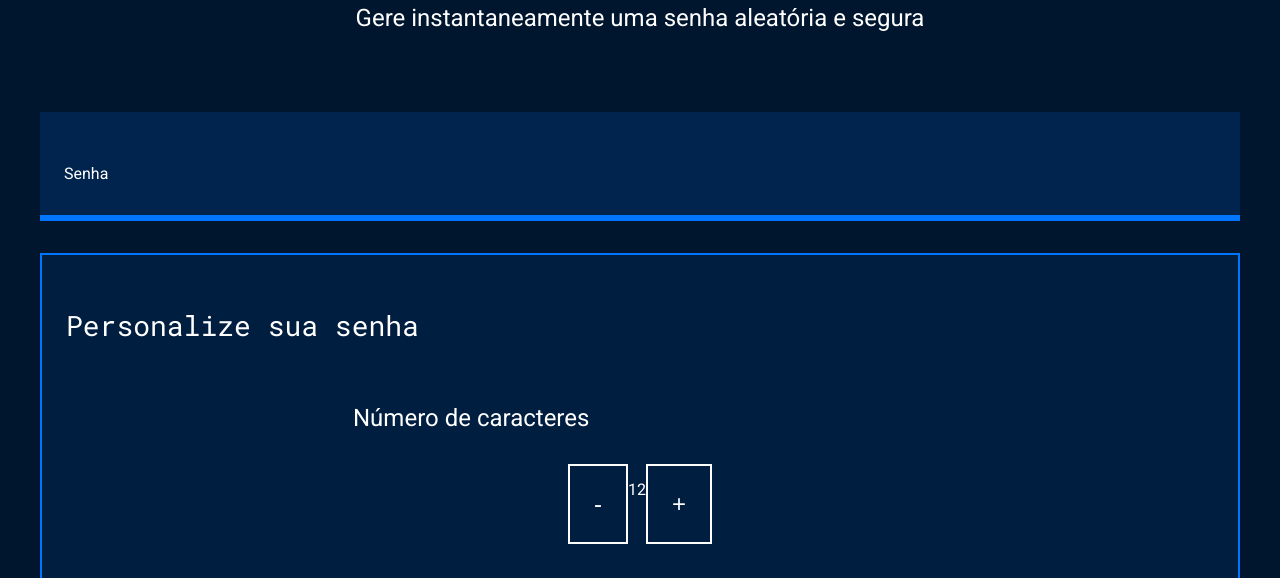
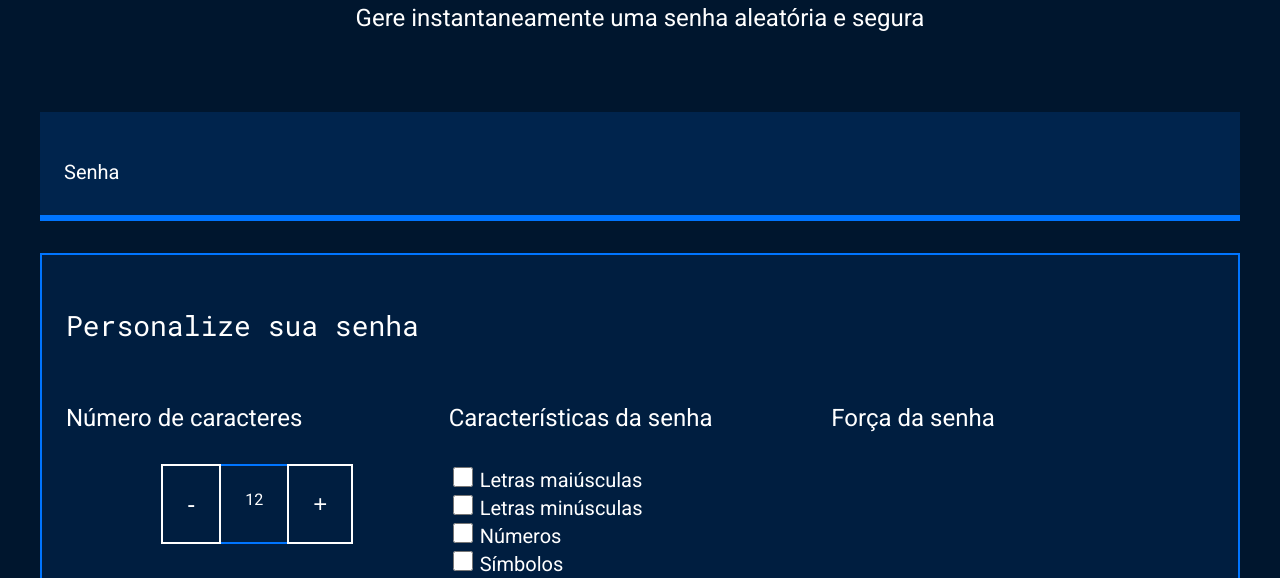
Before and after one commit to Camila77f/SenhasSeguras, a plain HTML site: page index.html in a window 1280 px wide. Shown: the part 214-792 px from the top of the page. Drawn offline with Linux system fonts and the light colour scheme.

Commit message:
Add files via upload

```diff
--- a/index.html
+++ b/index.html
@@ -32,13 +32,29 @@
                 </div>
                 <div class="parametro-senha">
                     <h4 class="parametro-senha__titulo">Características da senha</h4>
+                    <div class="parametro-senha-checkbox">
+                        <input name="maiusculo" type="checkbox" class="checkbox"checket>
+                        <label for="maiusculo">Letras maiúsculas</label>
+                    </div>
+                    <div class="parametro-senha-checkbox">
+                        <input name="minusculo" type="checkbox" class="checkbox">
+                        <label for="minusculo">Letras minúsculas</label>
+                    </div>
+                    <div class="parametro-senha-checkbox">
+                        <input name="numero" type="checkbox" class="checkbox">
+                        <label for="numero">Números</label>
+                    </div>
+                    <div class="parametro-senha-checkbox">
+                        <input name="simbolo" type="checkbox" class="checkbox">
+                        <label for="simbolo">Símbolos</label>
+                    </div>
                 </div>
                 <div class="parametro-senha">
-                    <h4 class="parametro-senha__titulo">Força da senha</h4>
+                                    <h4 class="parametro-senha__titulo">Força da senha</h4>
                 </div>
             </div>
         </div>
     </section>
 </body>
 
-</html>
+</html>s
--- a/style.css
+++ b/style.css
@@ -96,14 +96,24 @@ body{
    border: 2px solid var(--branco);
    padding: 24px;
    font-size: 24px;
+}
+
+.parametro-senha__texto {
+border-top: 2px solid var(--borda);
+border-bottom: 2px solid var(--borda);
+padding: 24px;
+margin: 0px;
+}
 
 
-.parametro-senha__texto {
-border-top: 2px solid var(--branco);
-border-bottom: 2px solid var(--branco);
-padding: 24px;
-margin: 0px;
+label {
+font-size: 20px;
+}
 
+.checkbox {
+    width: 20px;
+    height: 20px;
+    cursor: pointer;
 }
 
 @media screen and (min-width: 768px) {
```
